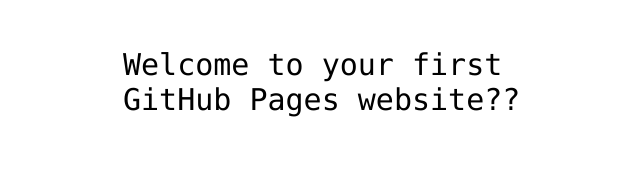
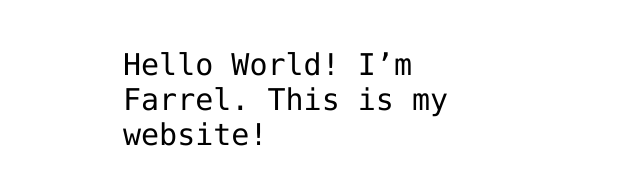
Before and after one commit to Farrel0/Farrel0.github.io, a plain HTML site: page index.html in a window 1280 px wide. Shown: the part 341-526 px from the top of the page, without its empty margins (317-957 px from the left). Drawn offline with Linux system fonts and the light colour scheme.

Commit message:
Update index.html

```diff
--- a/index.html
+++ b/index.html
@@ -12,7 +12,7 @@
 <img src="https://octodex.github.com/images/daftpunktocat-thomas.gif" id="octocat" alt="octocat-gif" />
 
 <!-- Change this code here by copy and pasting your template on line 15 -->
-<p>Welcome to your first GitHub Pages website??</p>
+<p>Hello World! I’m Farrel. This is my website!</p>
 
 </body>
 </html>
```
